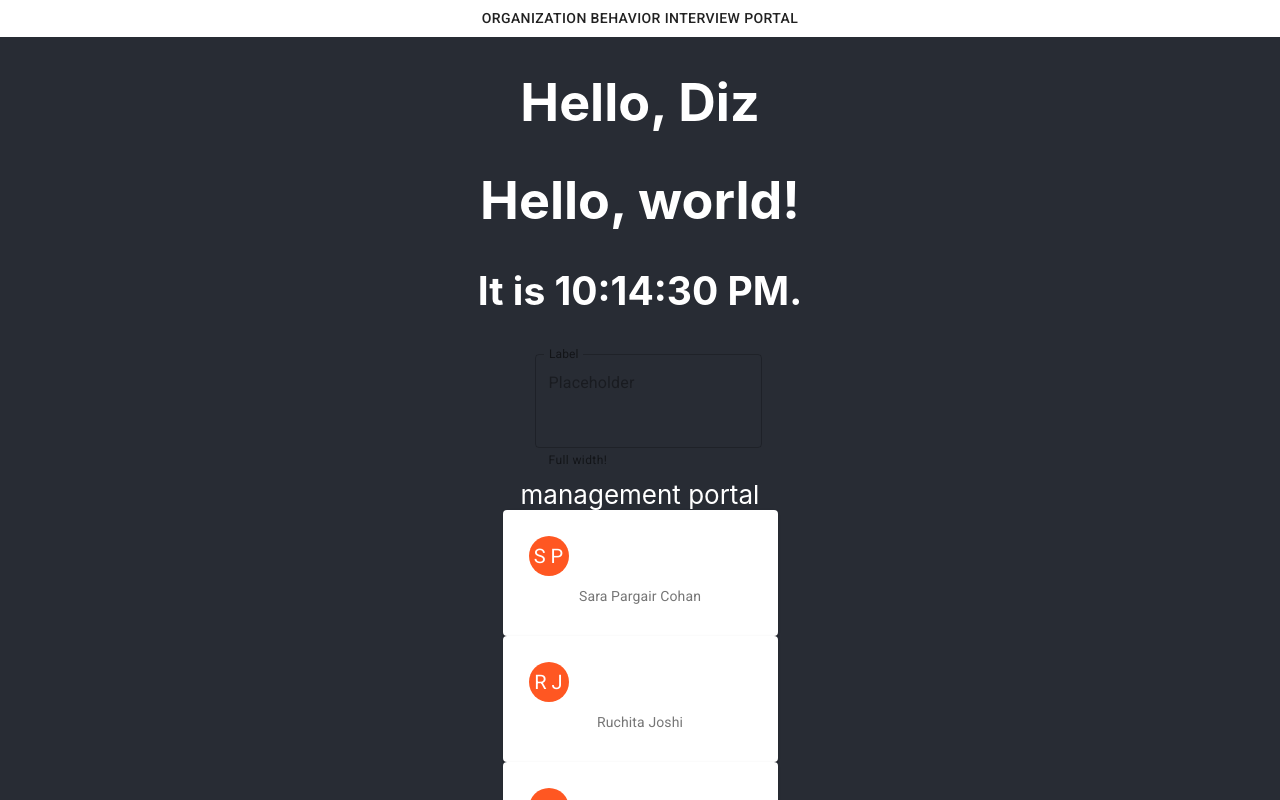
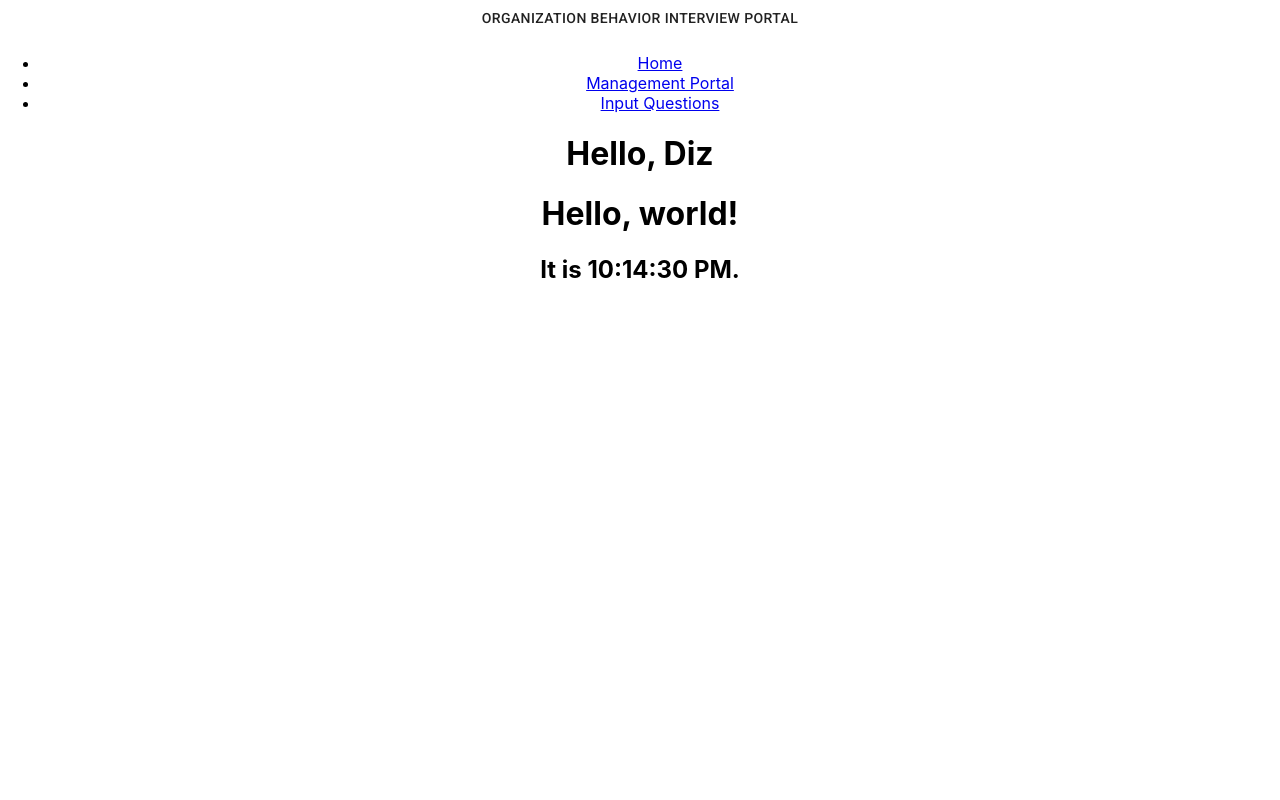
Before and after one commit to chaodyz/48-org-interview, a React (Create React App) app: page / in a window 1280 px wide. Shown: the top 800 px of the page. Built offline with nearby package versions, Linux system fonts and the light colour scheme.

Commit message:
feat: add app level react router

```diff
--- a/package.json
+++ b/package.json
@@ -9,8 +9,10 @@
     "@types/node": "^12.7.11",
     "@types/react": "^16.9.5",
     "@types/react-dom": "^16.9.1",
+    "@types/react-router-dom": "^5.1.0",
     "react": "^16.10.2",
     "react-dom": "^16.10.2",
+    "react-router-dom": "^5.1.2",
     "react-scripts": "3.2.0",
     "typescript": "^3.6.3"
   },
--- a/src/pages/App.tsx
+++ b/src/pages/App.tsx
@@ -1,19 +1,15 @@
 import React from 'react';
 import './App.css';
 import SimpleMenu from '../components/Menu';
-import Welcome from '../examples/Welcome';
-import InputQuestionPage from './Input-question.page';
-import ManagementPortal from './management-portal.page';
+import AppRouter from '../routers/AppRouter';
+
 
 const App: React.FC = () => {
   return (
+
     <div className="App">
       <SimpleMenu></SimpleMenu>
-      <header className="App-header">
-        <Welcome name="Diz" />
-        <InputQuestionPage></InputQuestionPage>
-        <ManagementPortal></ManagementPortal>
-      </header>
+      <AppRouter></AppRouter>
     </div>
 
   );
--- /dev/null
+++ b/src/routers/AppRouter.tsx
@@ -0,0 +1,44 @@
+import React from "react";
+import {
+  BrowserRouter as Router,
+  Switch,
+  Route,
+  Link
+} from "react-router-dom";
+import ManagementPortal from "../pages/management-portal.page";
+import InputQuestionPage from "../pages/Input-question.page";
+import Welcome from "../examples/Welcome";
+
+export default function AppRouter(){
+  return (<Router>
+    <div>
+      <nav>
+        <ul>
+          <li>
+            <Link to="/">Home</Link>
+          </li>
+          <li>
+            <Link to="/management-portal">Management Portal</Link>
+          </li>
+          <li>
+            <Link to="/input-question">Input Questions</Link>
+          </li>
+        </ul>
+      </nav>
+
+      {/* A <Switch> looks through its children <Route>s and
+            renders the first one that matches the current URL. */}
+      <Switch>
+        <Route path="/management-portal">
+          <ManagementPortal></ManagementPortal>
+        </Route>
+        <Route path="/input-question">
+          <InputQuestionPage></InputQuestionPage>
+        </Route>
+        <Route path="/">
+          <Welcome name="Diz" />
+        </Route>
+      </Switch>
+    </div>
+  </Router>);
+}
```
Also changed, not shown: src/examples/Welcome.tsx (+1 -7 lines), 1 other file (tests, documents, lock files or other folders).
